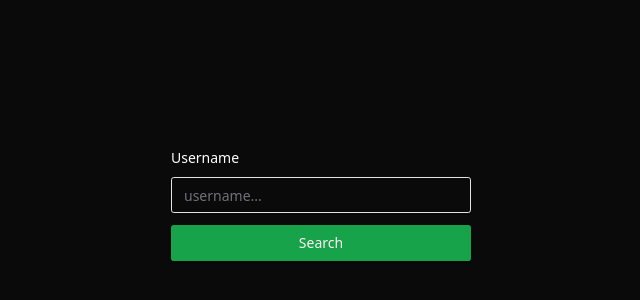
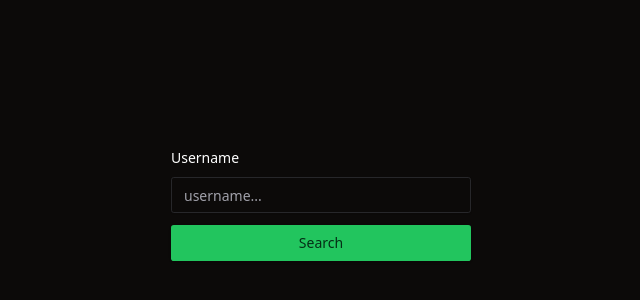
Before and after one commit to rasvanB/commit-blocks, a Next.js app: page / in a window 1280 px wide. Shown: the part 194-494 px from the top of the page, without its empty margins (319-959 px from the left). Built offline with nearby package versions, Linux system fonts and the light colour scheme.

Commit message:
style changes

```diff
--- a/src/app/layout.tsx
+++ b/src/app/layout.tsx
@@ -13,8 +13,8 @@ export default function RootLayout({
 }) {
   return (
     <html lang="en">
-      <body>
-        <main className="bg-neutral-950 w-screen h-screen flex items-center justify-center relative">
+      <body className="dark">
+        <main className="bg-background w-screen h-screen flex items-center justify-center relative">
           {children}
         </main>
       </body>
```
